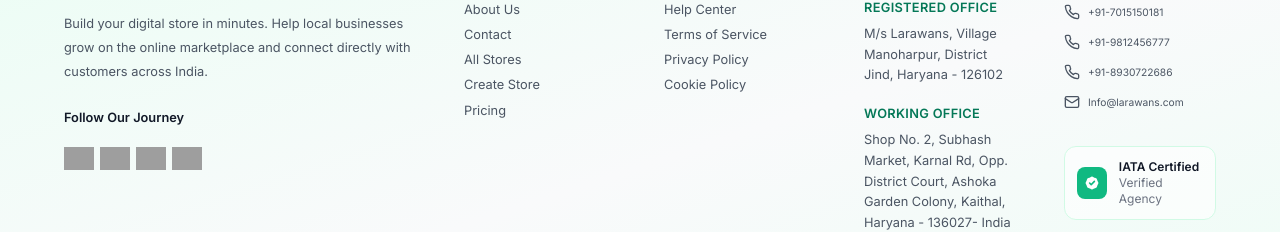
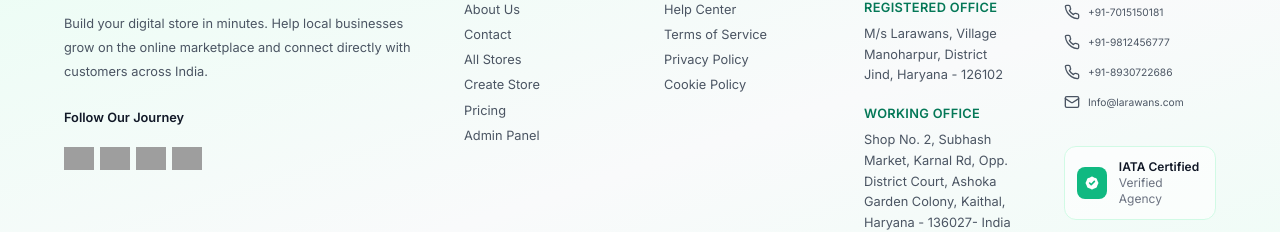
Before and after one commit to singhyogeshwar5608/catalogue, a Next.js app: page / in a window 1280 px wide. Shown: the part 2322-2554 px from the top of the page. Built offline with nearby package versions, Linux system fonts and the light colour scheme; no server answers; grey boxes are pictures that could not be loaded.

Commit message:
Admin panel

```diff
--- a/components/Footer.tsx
+++ b/components/Footer.tsx
@@ -87,6 +87,7 @@ export default function Footer() {
                 <li><Link href="/stores" className="footer-link text-gray-600 hover:text-red-600">All Stores</Link></li>
                 <li><Link href="/create-store" className="footer-link text-gray-600 hover:text-red-600">Create Store</Link></li>
                 <li><Link href="/pricing" className="footer-link text-gray-600 hover:text-red-600">Pricing</Link></li>
+                <li><Link href="/admin" className="footer-link text-gray-600 hover:text-red-600">Admin Panel</Link></li>
               </ul>
             </div>
 
```
